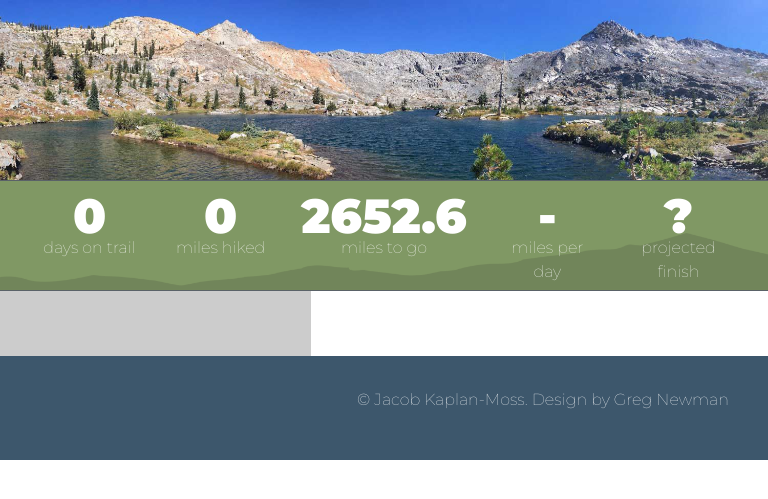
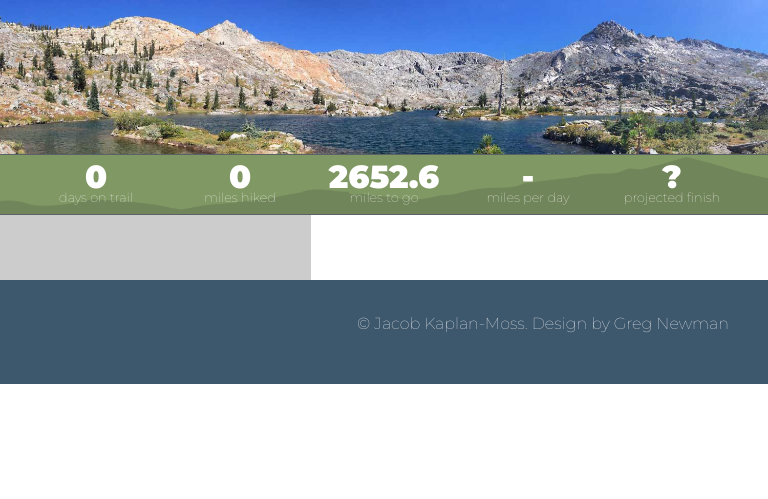
Before and after one commit to jacobian/pct, a Django app: template pct/templates/index.html in a window 768 px wide. Shown: the part 56-555 px from the top of the page. Run offline with Django 3.2, Linux system fonts and the light colour scheme; the template is opened without the code that fills it, so the values that code supplies are empty; parts of the project's set-up code (start-up, migrations or seed data) failed here and were passed over; some libraries are stand-ins or nearby versions.

Commit message:
Style tweaks for mobile

```diff
--- a/static/css/main.css
+++ b/static/css/main.css
@@ -45,7 +45,7 @@ h5, .h5 { font-size: 1rem; margin-top: 2rem; }
 
 .hero {
     background-image: url('../images/lake.jpg');
-    height: calc(15vw + 65px);
+    height: 20vw;
     max-height: 400px;
     background-size: 100%;
 }
@@ -76,26 +76,22 @@ h5, .h5 { font-size: 1rem; margin-top: 2rem; }
         display: block;
         margin-bottom: -1rem;
         margin-top: -0.5rem;
+        white-space: nowrap;
+    }
+}
+
+@media (min-width: 768px) and (max-width: 991.98px) {
+    .stats { font-size: 0.8rem; }
+    .stats b {
+        font-size: 2rem;
+        margin-bottom: -0.8rem;
     }
 }
 
 article {
     margin-bottom: 5rem;
-}
-
-.media .icon {
-    font-size: 2rem;
-    width: 2rem;
-    height: 2rem;
-    text-align: center;
+    margin-left: 0.5rem;
     margin-right: 0.5rem;
-}
-@media(min-width: 768px) {
-    .media .icon {
-        font-size: 4rem;
-        width: 4rem;
-        height: 4rem;
-    }
 }
 
 .map-container {
```
